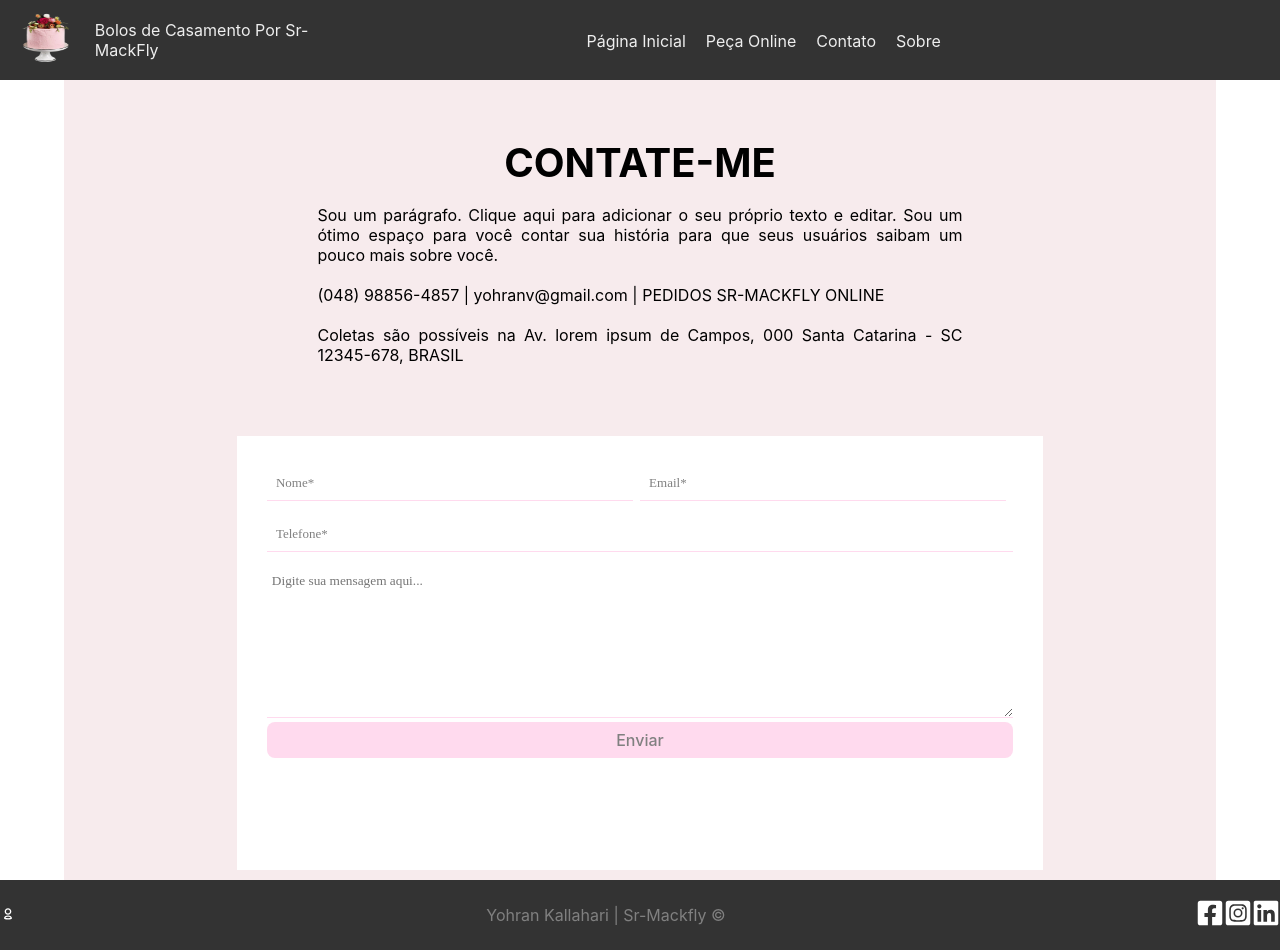
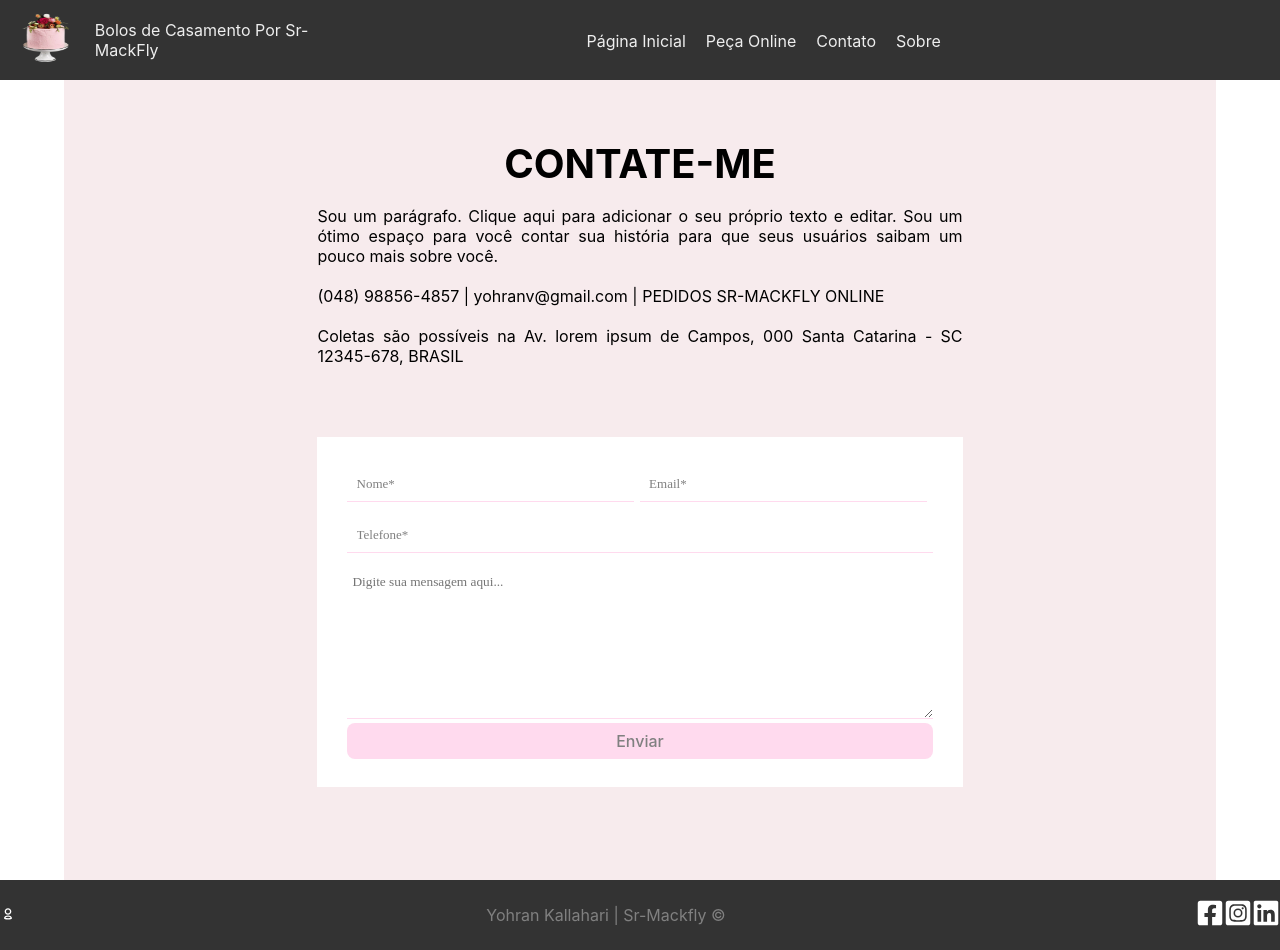
Before and after one commit to yohran1/SrMackfly, a React (Vite) app: page /SrMackfly/contato in a window 1280 px wide. Built offline with nearby package versions, Linux system fonts and the light colour scheme.

Commit message:
Update FormEmail.module.css
Atualização no campo de email

```diff
--- a/src/components/styles/FormEmail.module.css
+++ b/src/components/styles/FormEmail.module.css
@@ -1,6 +1,6 @@
 .container{
-    width: 100%;
-    height: auto;
+    width: 80%;
+    height: 350px;
     padding: 30px;
     margin: 10px auto;
     background-color: white;
```
